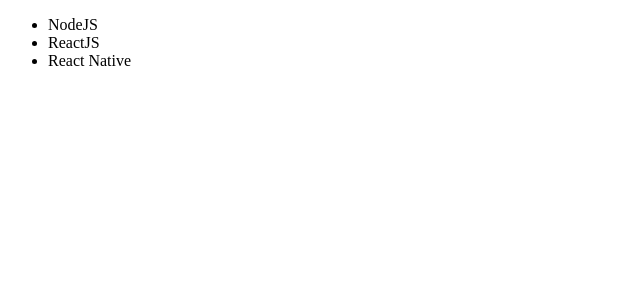
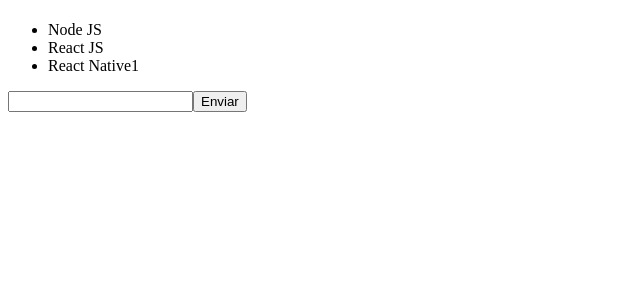
Before and after one commit to CharlesPereira1/ReactJS-Introduction, a React app: page / in a window 1280 px wide. Shown: the top 300 px of the page, without its empty margins (0-640 px from the left). Built offline with nearby package versions, Linux system fonts and the light colour scheme; the HTML template or start-up script is replaced by a standard one.

Commit message:
Estado e imutabilidade

```diff
--- a/src/components/TechList.js
+++ b/src/components/TechList.js
@@ -2,6 +2,7 @@
 
 class TechList extends Component {
   state = {
+    newTech: '',
     techs: [
       'Node JS',
       'React JS',
@@ -9,15 +10,33 @@
     ]
   };
 
+  handleInputChange = e => {
+    this.setState({ newTech: e.target.value });
+  }
+
+  handleSubmit = e => {
+    e.preventDefault();
+
+    this.setState({
+      techs: [... this.state.techs, this.state.newTech],
+      newTech: ''
+    });
+  }
+
   render() {
-    console.log(this.state);
-
     return (
-      <ul>
-        <li>NodeJS</li>
-        <li>ReactJS</li>
-        <li>React Native</li>
-      </ul>
+      <form onSubmit={this.handleSubmit}>
+        <h1>{this.state.newTech}</h1>
+        <ul>
+          {this.state.techs.map(tech => <li key={tech}>{tech}</li>)}
+        </ul>
+        <input
+          type="text"
+          onChange={this.handleInputChange}
+          value={this.state.newTech}
+        />
+        <button type="submit">Enviar</button>
+      </form>
     );
   }
 }
```
